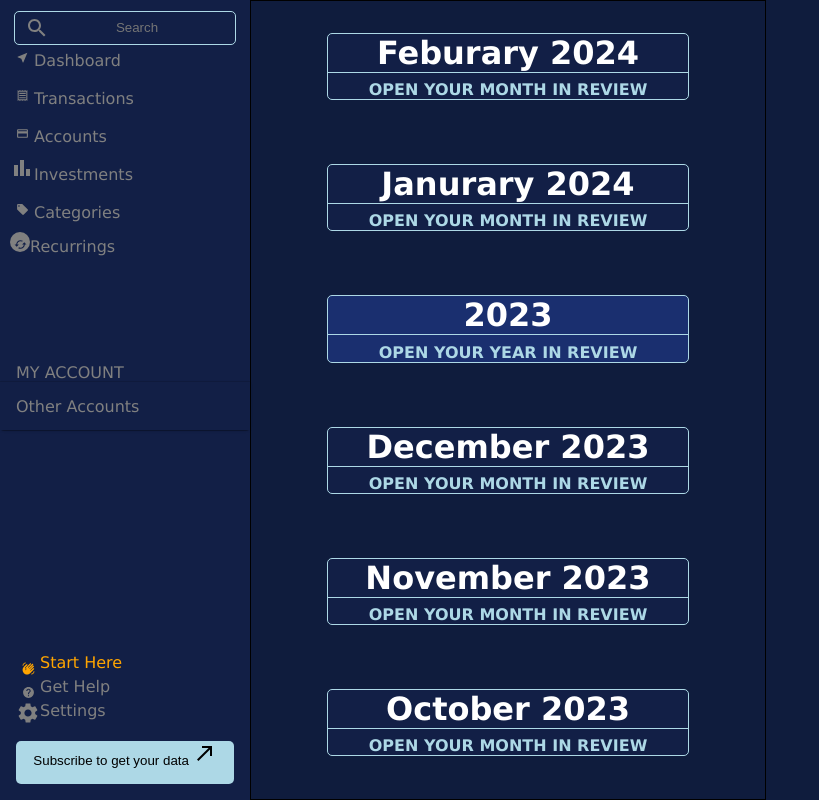
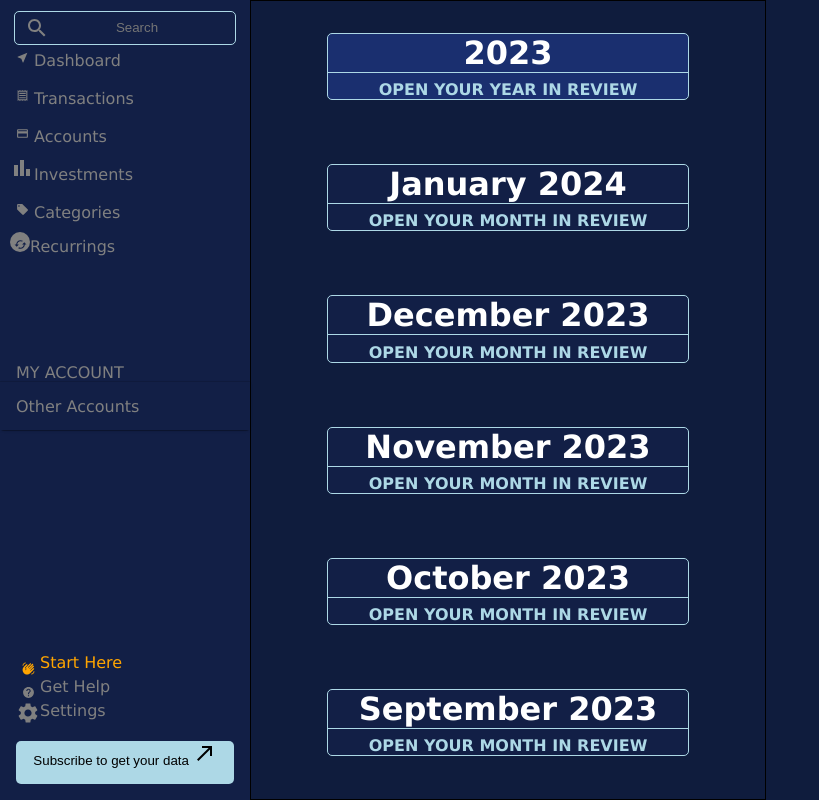
Before and after one commit to user-byte123/copilot, a React app: page /transactions in a window 1280 px wide. Shown: the whole page, without its empty margins (0-819 px from the left). Built offline with nearby package versions, Linux system fonts and the light colour scheme.

Commit message:
fixed the dates and made it more dynamic, able to display 7 months prior to current month

```diff
--- a/client/Transactions.jsx
+++ b/client/Transactions.jsx
@@ -2,27 +2,50 @@ import React from 'react'
 import NavBar from './NavBar'
 import './css/Transactions.css';
 import { Link } from 'react-router-dom';
+import { ManageAccountsSharp } from '@mui/icons-material';
 
 function Transactions() {
-  const months2023 = ['August 2023', 'September 2023', 'October 2023', 'November 2023', 'December 2023']
-  const months2024 = ['Janurary 2024', 'Feburary 2024']
+  const currentDate = new Date();
+  const currentYear = currentDate.getFullYear();
+  //getMonth just gets an index and so Jan starts at 0
+  const currentMonth = currentDate.getMonth();
+
+  const monthNames = [
+    'January', 'February', 'March', 'April', 'May', 'June', 'July', 'August', 'September', 'October', 'November', 'December'
+  ];
+  //declare variable to store year;
+  let year = currentYear;
+
+  const generateMonths = (currentMonth) => {
+    //declare variable to store prevMonth
+    let prevMonth = currentMonth -1
+    //declare variable to contain all preview for each month
+    const previews = [];
+    //want to display 7 months prior to currentMonth
+    for (let i = 0; previews.length < 7; i++) {
+      if (prevMonth < 0) {
+        prevMonth = 11;
+        year--;
+      }
+      //use unshift b/c want the earliest month to appear in the beginning of the array and display the earliest month will be displayed in the bottom of the page
+      previews.unshift(`${monthNames[prevMonth]} ${year}`);
+      prevMonth--;
+    }
+    return previews;
+  }
+
+  const months=generateMonths(currentMonth)
+
   return (
     <div id='transactionContainer'>
       <NavBar />
       <div id='firstBoxTransaction'>
-        {months2024.reverse().map((month) => (
-          <div className='monthContainer'>
-            <h1 style={{color:'white'}}>{month}</h1>
-            <hr style={{borderStyle:'none', borderTop: '1px  solid lightblue'}}/>
-            <Link className='link'>OPEN YOUR MONTH IN REVIEW</Link>
-          </div>
-        ))}
         <div className='YearContainer2023'>
-          <h1 style={{color: 'white'}}>2023</h1>
+          <h1 style={{color: 'white'}}>{year}</h1>
           <hr style={{borderStyle:'none', borderTop: '1px  solid lightblue'}}/>
-            <Link className='link'>OPEN YOUR YEAR IN REVIEW</Link>
+          <Link className='link'>OPEN YOUR YEAR IN REVIEW</Link>
         </div>
-          {months2023.reverse().map((month) => (
+          {months.reverse().map((month) => (
             <div className='monthContainer'>
               <h1 style={{color:'white'}}>{month}</h1>
               <hr style={{borderStyle:'none', borderTop: '1px  solid lightblue'}}/>
```
